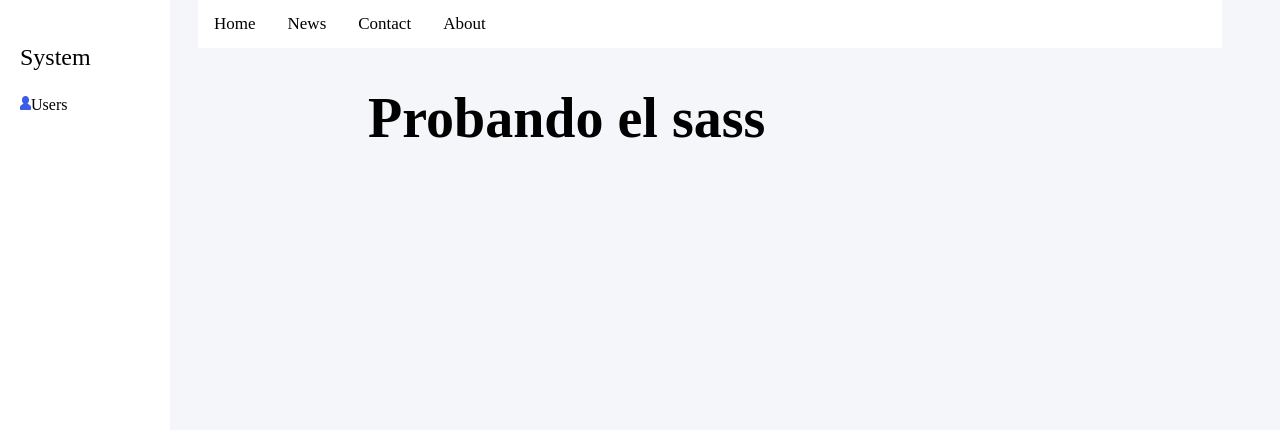
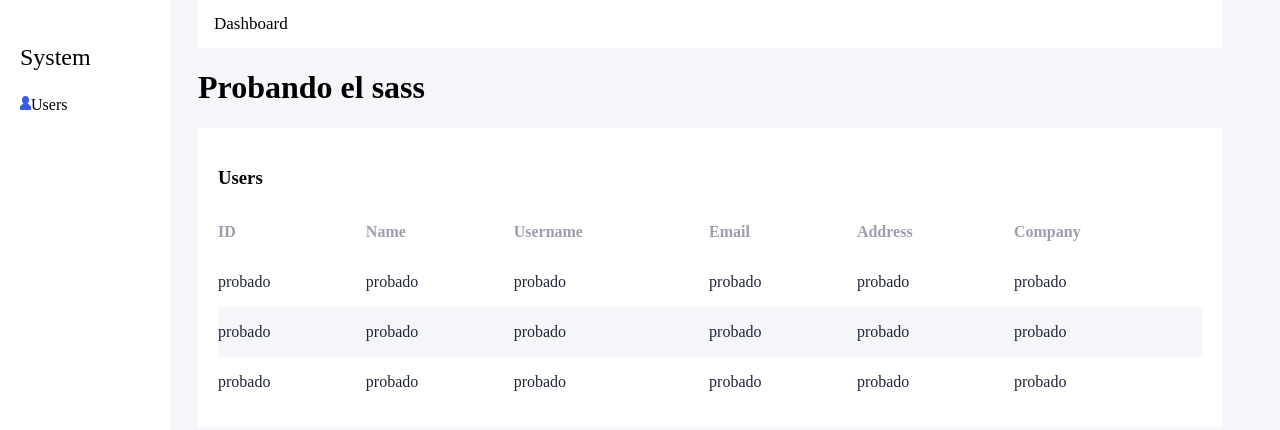
Before and after one commit to dimi7707/aplyca-test-dimitri-avila, a Nuxt app: page / in a window 1280 px wide. Shown: the top 430 px of the page. Built offline with nearby package versions, Linux system fonts and the light colour scheme.

Commit message:
working on table styles

```diff
--- a/assets/styles/variables.scss
+++ b/assets/styles/variables.scss
@@ -1,3 +1,6 @@
 $main-body-bg: #F5F6FA;
 $white: #ffffff;
 $black: #000000;
+$grey-table-header: #9B9EAC;
+$soft-grey-table: #F5F6FA;
+$color-body-table: #20253A;
--- a/components/layout/top-nav.vue
+++ b/components/layout/top-nav.vue
@@ -1,9 +1,6 @@
 <template>
   <div class="top-nav">
-    <a class="active" href="#home">Home</a>
-    <a href="#news">News</a>
-    <a href="#contact">Contact</a>
-    <a href="#about">About</a>
+    <a class="active" href="#home">Dashboard</a>
   </div>
 </template>
 
--- /dev/null
+++ b/components/shared/users-table.vue
@@ -0,0 +1,87 @@
+<template>
+  <div class="users-table">
+    <h3>Users</h3>
+    <table class="table" cellspacing="0" cellpadding="0">
+      <thead>
+        <tr>
+          <th>ID</th>
+          <th>Name</th>
+          <th>Username</th>
+          <th>Email</th>
+          <th>Address</th>
+          <th>Company</th>
+        </tr>
+      </thead>
+      <tbody>
+        <tr>
+          <td>probado</td>
+          <td>probado</td>
+          <td>probado</td>
+          <td>probado</td>
+          <td>probado</td>
+          <td>probado</td>
+        </tr>
+        <tr>
+          <td>probado</td>
+          <td>probado</td>
+          <td>probado</td>
+          <td>probado</td>
+          <td>probado</td>
+          <td>probado</td>
+        </tr>
+        <tr>
+          <td>probado</td>
+          <td>probado</td>
+          <td>probado</td>
+          <td>probado</td>
+          <td>probado</td>
+          <td>probado</td>
+        </tr>
+      </tbody>
+    </table>
+  </div>
+</template>
+
+<script>
+export default {
+
+}
+</script>
+
+<style lang="scss">
+@import '~/assets/styles/variables.scss';
+
+.users-table {
+  background-color: $white;
+  padding: 20px;
+}
+
+.table {
+  width: 100%;
+
+  thead {
+    th {
+      text-align: left;
+      color: $grey-table-header;
+      padding-bottom: 1em;
+      padding-top: 1em;
+    }
+  }
+
+  tbody {
+    color: $color-body-table;
+
+    tr:nth-child(even) {
+      background-color: $soft-grey-table;
+    }
+
+    td {
+      text-align: left;
+      padding-bottom: 1em;
+      padding-top: 1em;
+      margin-left: 0;
+      margin-right: 0;
+    }
+  }
+}
+</style>
--- a/layouts/default.vue
+++ b/layouts/default.vue
@@ -39,9 +39,7 @@ body {
 }
 
 .main-content {
-  margin-left: 160px;
-  font-size: 28px;
-  padding: 0px 10px;
+
 }
 
 @media screen and (max-height: 450px) {
--- a/pages/index.vue
+++ b/pages/index.vue
@@ -3,12 +3,19 @@
     <h1>
       Probando el sass
     </h1>
+    <users-table />
+
   </div>
 </template>
 
 <script lang="ts">
+import UsersTable from '~/components/shared/users-table.vue';
+
 export default {
-  layout: 'default'
+  layout: 'default',
+  components: {
+    UsersTable
+  }
 }
 </script>
 
```
